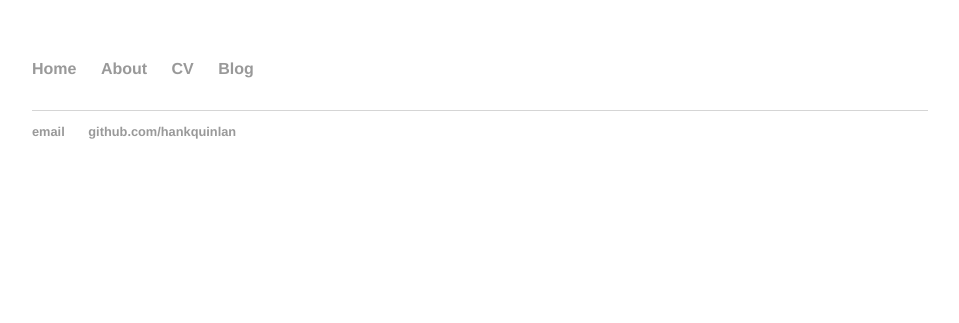
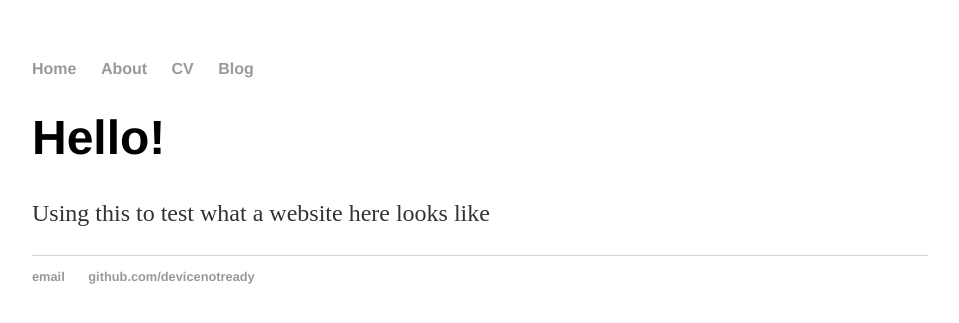
Before and after one commit to devicenotready/devicenotready.github.io, a Jekyll site: the page built from index.html, in a window 1280 px wide. Shown: the top 323 px of the page, without its empty margins (160-1119 px from the left). Built offline with Jekyll 4.4.1, drawn with Linux system fonts in a browser that asks for light colours.

Commit message:
Update index.html

```diff
--- a/index.html
+++ b/index.html
@@ -1,39 +1,8 @@
-
-<!DOCTYPE html>
-<html>
-  <head>
-    <title>Device Not Ready</title>
-
-    <link rel="stylesheet" type="text/css" href="/css/main.css">
-
-  </head>
-
-
-  <body>
-    <nav>
-<ul>
-<li><a href="/">Home</a></li>
-<li><a href="/about">About</a></li>
-<li><a href="/cv">CV</a></li>
-<li><a href="/blog">Blog</a></li>
-</ul>
-    </nav>
-<div class="container">
-
-  		<div class="blurb">
-			<h1></h1>
-			<p> <a href="/about"></a></p>
-		</div>
-
-
-</div>
-
-  <footer>
-   <ul>
-   <li><a href="mailto:devicealmostready@gmail.com">email</a></li>
-   <li><a href="https://github.com/devicenotready">github.com/hankquinlan</a></li>
-   </ul>
-  </footer>
-  </body>
-
-</html>
+---
+layout: default
+title: Device Not Ready
+---
+<div class="blurb">
+	<h1>Hello!</h1>
+	<p>Using this to test what a website here looks like</a></p>
+</div><!-- /.blurb -->
```
